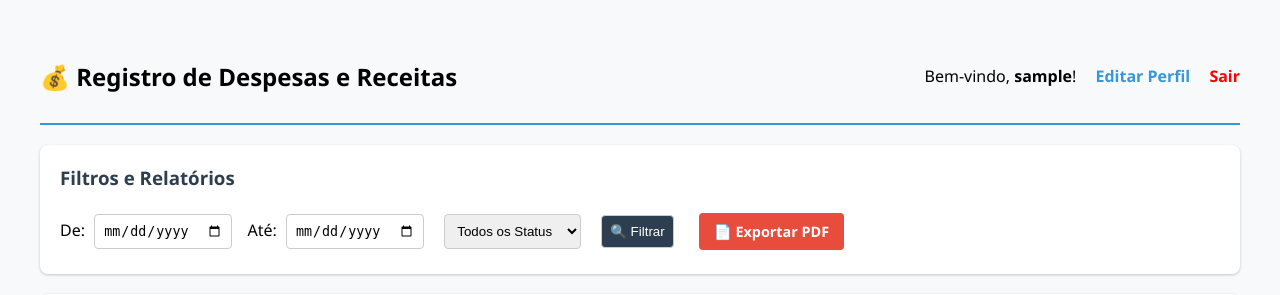
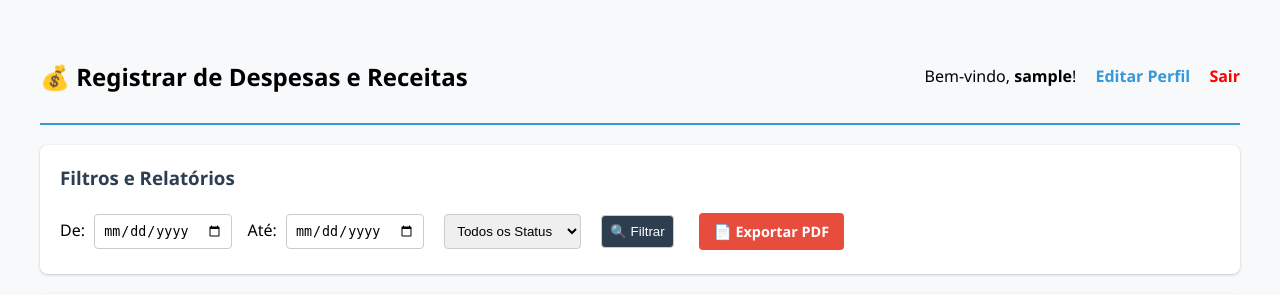
Before and after one commit to tiagopatzz/registro-de-despesas-e-receitas, a Flask app: page / in a window 1280 px wide. Shown: the top 295 px of the page. Run offline with Flask 3, Linux system fonts and the light colour scheme; the visitor is signed in with stand-in values (Sample User, id 1); data that the repository does not hold is empty; some libraries are stand-ins or nearby versions.

Commit message:
Erro Registrar index.html

```diff
--- a/templates/index.html
+++ b/templates/index.html
@@ -34,7 +34,7 @@
 </head>
 <body>
     <div class="header">
-        <h2>💰 Registro de Despesas e Receitas</h2>
+        <h2>💰 Registrar de Despesas e Receitas</h2>
         <div>
             <span>Bem-vindo, <strong>{{ session['usuario_logado'] }}</strong>!</span>
             <a href="{{ url_for('perfil') }}" style="margin-left: 15px; color: #3498db; text-decoration: none; font-weight: bold;">Editar Perfil</a>
```
